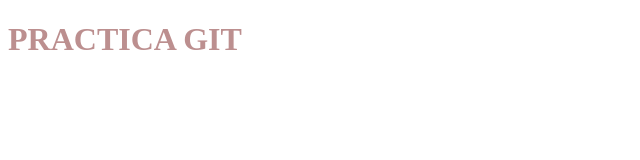
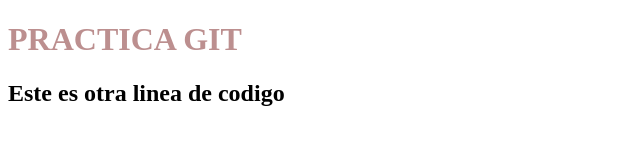
Before and after one commit to daniela7869/PRACTICA-GIT, a plain HTML site: page Index.html in a window 1280 px wide. Shown: the whole page, without its empty margins (0-640 px from the left). Drawn offline with Linux system fonts and the light colour scheme.

Commit message:
Nuevo header agregado

```diff
--- a/Index.html
+++ b/Index.html
@@ -9,5 +9,6 @@
 </head>
 <body>
     <h1>PRACTICA GIT</h1>
+    <h2>Este es otra linea de codigo</h2>
 </body>
 </html>
```
